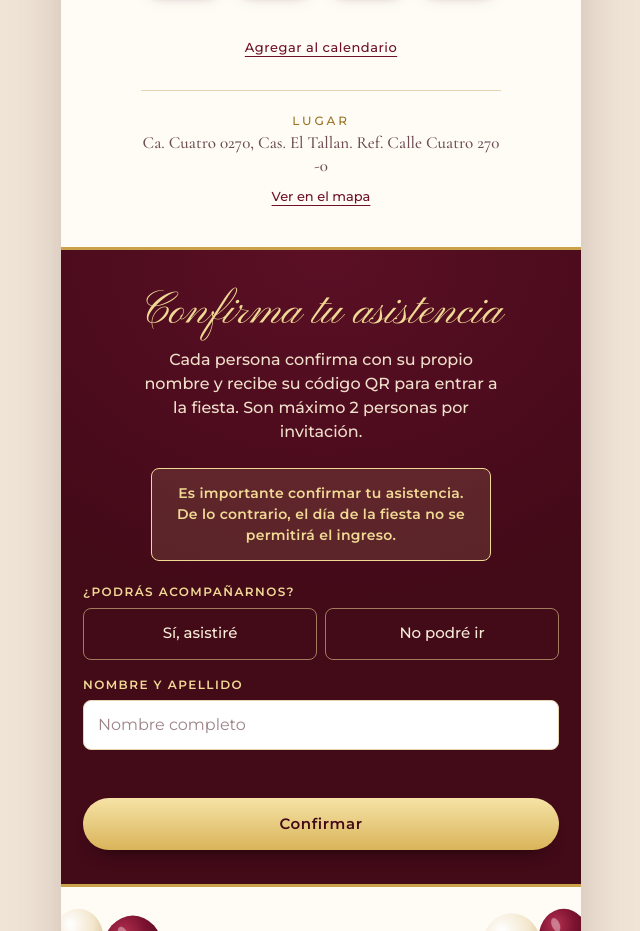
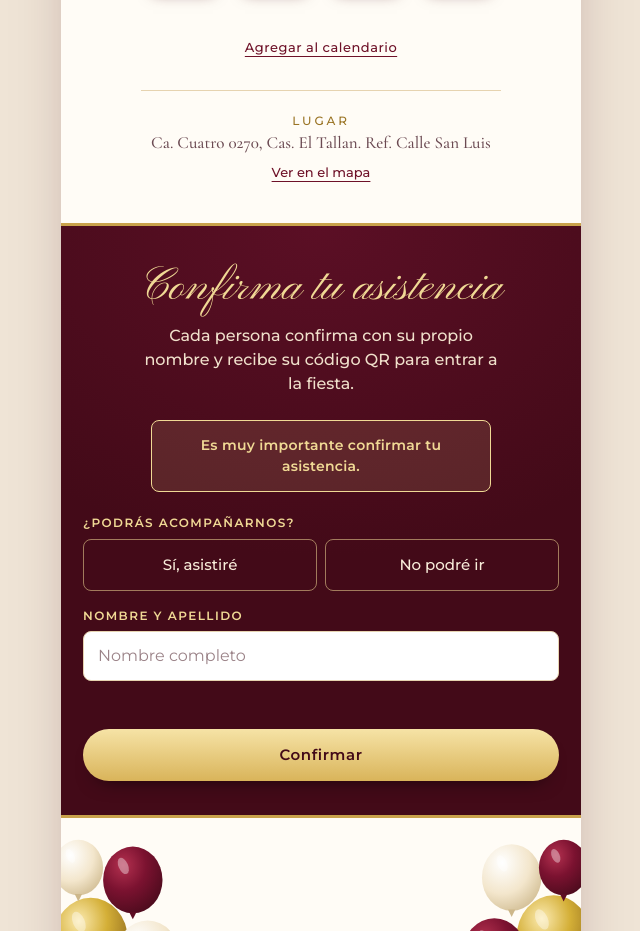
Before and after one commit to S4nt1ag029/invitacion, a plain HTML site: page index.html in a window 1280 px wide. Shown: the part 1720-2651 px from the top of the page, without its empty margins (319-959 px from the left). Drawn offline with nearby package versions, Linux system fonts and the light colour scheme.

Commit message:
Update index.html

```diff
--- a/index.html
+++ b/index.html
@@ -257,8 +257,8 @@ img{max-width:100%}
 
   <section class="rsvp" id="confirmar" aria-labelledby="rsvpTitle">
     <h2 id="rsvpTitle">Confirma tu asistencia</h2>
-    <p class="lead" id="rsvpLead">Cada persona confirma con su propio nombre y recibe su código QR para entrar a la fiesta. Son máximo 2 personas por invitación.</p>
-    <p class="must" id="rsvpMust">Es importante confirmar tu asistencia. De lo contrario, el día de la fiesta no se permitirá el ingreso.</p>
+    <p class="lead" id="rsvpLead">Cada persona confirma con su propio nombre y recibe su código QR para entrar a la fiesta. </p>
+    <p class="must" id="rsvpMust">Es muy importante confirmar tu asistencia. </p>
 
     <div id="tickets"></div>
 
@@ -316,7 +316,7 @@ const CFG={
   tz:'America/Bogota',
   duracionHoras:5,
   lugarNombre:'',
-  lugarDireccion:'Ca. Cuatro 0270, Cas. El Tallan. Ref. Calle Cuatro 270 -0',
+  lugarDireccion:'Ca. Cuatro 0270, Cas. El Tallan. Ref. Calle San Luis',
   mapaUrl:'https://maps.app.goo.gl/WtJ1ezd6wwXapcz36',                           // enlace de Google Maps (opcional)
   form:{                                // Google Forms: enlace del formulario y códigos "entry.xxxx" de cada pregunta
     url:'https://docs.google.com/forms/d/e/1FAIpQLSfDwbMtkcnbPaKvPoe4qZZFbr_brbMxseM7-8Po0_mZkNJpRg/viewform',
```
